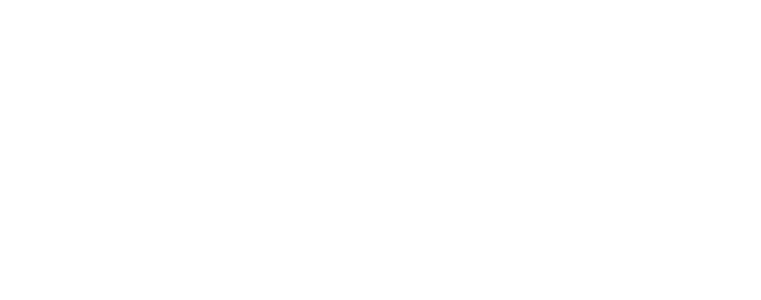
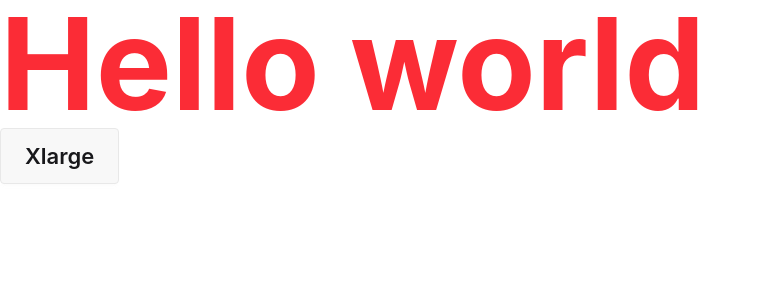
Before and after one commit to mohiuddin-fst/b14-a05-app, a React (Vite) app: page / in a window 1280 px wide. Shown: the top 300 px of the page, without its empty margins (0-761 px from the left). Built offline with nearby package versions, Linux system fonts and the light colour scheme.

Commit message:
tailwind and daisyui setup

```diff
--- a/index.html
+++ b/index.html
@@ -1,13 +1,16 @@
 <!doctype html>
 <html lang="en">
+
 <head>
   <meta charset="UTF-8" />
   <link rel="icon" type="image/svg+xml" href="/favicon.svg" />
   <meta name="viewport" content="width=device-width, initial-scale=1.0" />
   <title>b14-a05-app</title>
 </head>
+
 <body>
   <div id="root"></div>
   <script type="module" src="/src/main.tsx"></script>
 </body>
+
 </html>
--- a/package.json
+++ b/package.json
@@ -10,8 +10,10 @@
     "preview": "vite preview"
   },
   "dependencies": {
+    "@tailwindcss/vite": "^4.3.3",
     "react": "^19.2.8",
-    "react-dom": "^19.2.8"
+    "react-dom": "^19.2.8",
+    "tailwindcss": "^4.3.3"
   },
   "devDependencies": {
     "@eslint/js": "^10.0.1",
@@ -19,6 +21,7 @@
     "@types/react": "^19.2.18",
     "@types/react-dom": "^19.2.7",
     "@vitejs/plugin-react": "^6.1.1",
+    "daisyui": "^5.7.37",
     "eslint": "^10.10.0",
     "eslint-plugin-react-hooks": "^7.1.1",
     "eslint-plugin-react-refresh": "^0.5.6",
--- a/src/App.tsx
+++ b/src/App.tsx
@@ -2,6 +2,8 @@
 function App() {
   return (
     <>
+      <h1 className="font-bold text-red-500 text-9xl">Hello world</h1>
+      <button className="btn btn-xl">Xlarge</button>
     </>
   )
 }
--- a/src/index.css
+++ b/src/index.css
@@ -0,0 +1,2 @@
+@import "tailwindcss";
+@plugin "daisyui";
--- a/vite.config.ts
+++ b/vite.config.ts
@@ -1,7 +1,8 @@
+import tailwindcss from '@tailwindcss/vite'
 import react from '@vitejs/plugin-react'
 import { defineConfig } from 'vite'
 
 // https://vite.dev/config/
 export default defineConfig({
-  plugins: [react()],
+  plugins: [react(), tailwindcss()],
 })
```
Also changed, not shown: 1 other file (tests, documents, lock files or other folders). Lines whose indentation alone changed are shown as unchanged.
